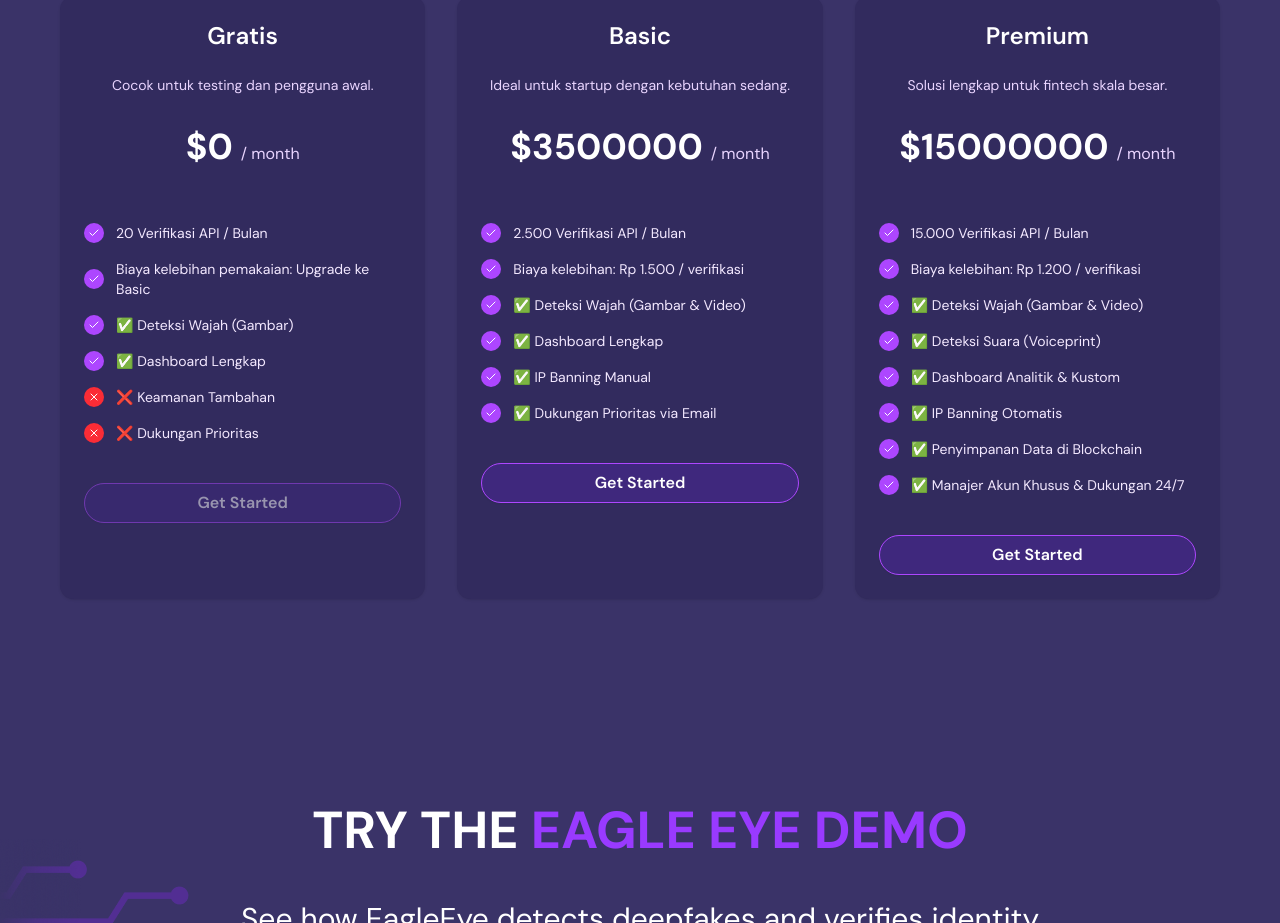
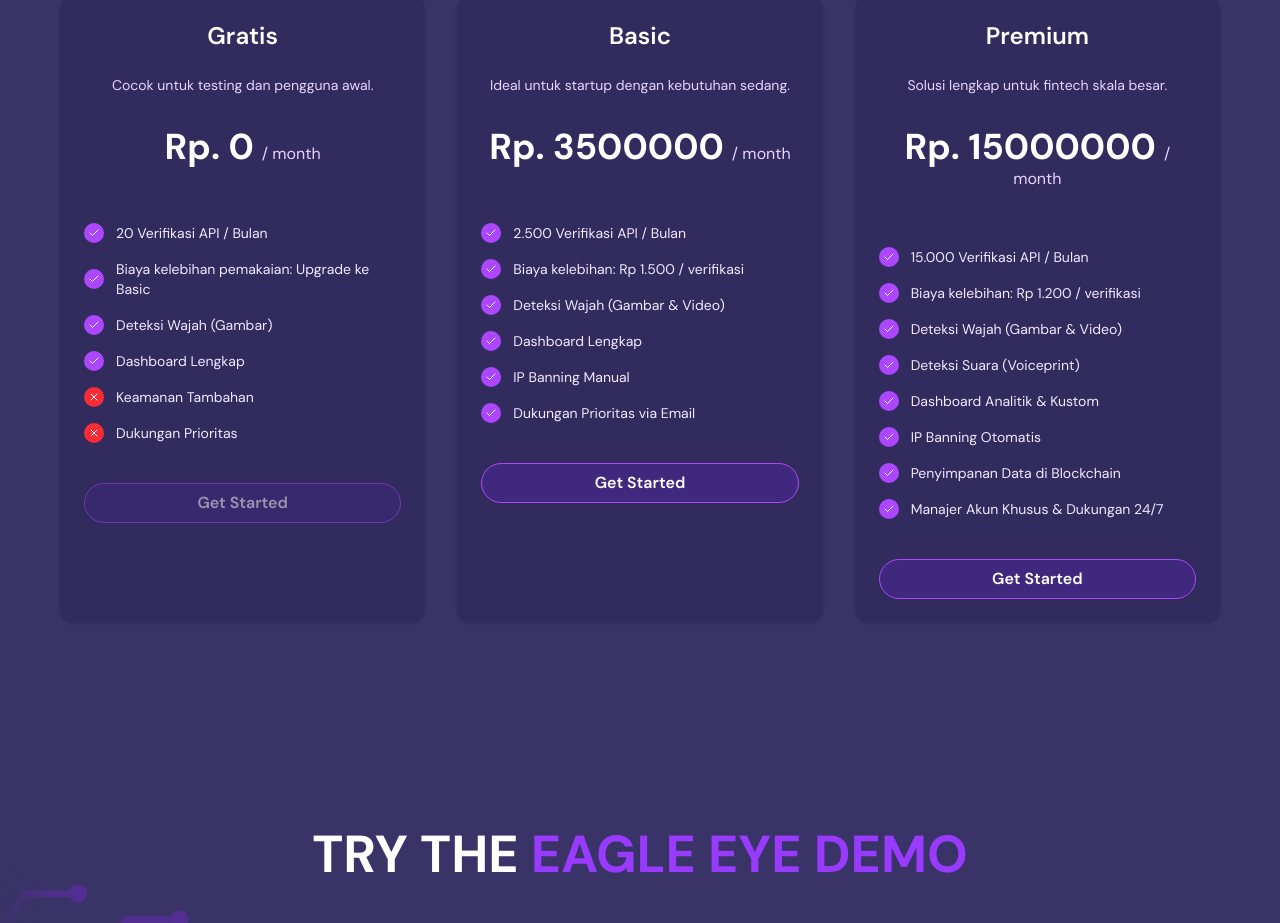
Before and after one commit to kenziehh/eagle-eye-fe, a Next.js app: page / in a window 1280 px wide. Shown: the part 3060-3983 px from the top of the page. Built offline with nearby package versions, Linux system fonts and the light colour scheme; no server answers.

Commit message:
fix: remove checkmarks from pricing plan features for consistency

```diff
--- a/src/features/home/containers/pricing.tsx
+++ b/src/features/home/containers/pricing.tsx
@@ -18,10 +18,10 @@
         features: [
             { name: "20 Verifikasi API / Bulan", included: true },
             { name: "Biaya kelebihan pemakaian: Upgrade ke Basic", included: true },
-            { name: "✅ Deteksi Wajah (Gambar)", included: true },
-            { name: "✅ Dashboard Lengkap", included: true },
-            { name: "❌ Keamanan Tambahan", included: false },
-            { name: "❌ Dukungan Prioritas", included: false },
+            { name: "Deteksi Wajah (Gambar)", included: true },
+            { name: "Dashboard Lengkap", included: true },
+            { name: "Keamanan Tambahan", included: false },
+            { name: "Dukungan Prioritas", included: false },
         ],
     },
     {
@@ -32,10 +32,10 @@
         features: [
             { name: "2.500 Verifikasi API / Bulan", included: true },
             { name: "Biaya kelebihan: Rp 1.500 / verifikasi", included: true },
-            { name: "✅ Deteksi Wajah (Gambar & Video)", included: true },
-            { name: "✅ Dashboard Lengkap", included: true },
-            { name: "✅ IP Banning Manual", included: true },
-            { name: "✅ Dukungan Prioritas via Email", included: true },
+            { name: "Deteksi Wajah (Gambar & Video)", included: true },
+            { name: "Dashboard Lengkap", included: true },
+            { name: "IP Banning Manual", included: true },
+            { name: "Dukungan Prioritas via Email", included: true },
         ],
     },
     {
@@ -46,12 +46,12 @@
         features: [
             { name: "15.000 Verifikasi API / Bulan", included: true },
             { name: "Biaya kelebihan: Rp 1.200 / verifikasi", included: true },
-            { name: "✅ Deteksi Wajah (Gambar & Video)", included: true },
-            { name: "✅ Deteksi Suara (Voiceprint)", included: true },
-            { name: "✅ Dashboard Analitik & Kustom", included: true },
-            { name: "✅ IP Banning Otomatis", included: true },
-            { name: "✅ Penyimpanan Data di Blockchain", included: true },
-            { name: "✅ Manajer Akun Khusus & Dukungan 24/7", included: true },
+            { name: "Deteksi Wajah (Gambar & Video)", included: true },
+            { name: "Deteksi Suara (Voiceprint)", included: true },
+            { name: "Dashboard Analitik & Kustom", included: true },
+            { name: "IP Banning Otomatis", included: true },
+            { name: "Penyimpanan Data di Blockchain", included: true },
+            { name: "Manajer Akun Khusus & Dukungan 24/7", included: true },
         ],
     },
 ];
@@ -91,7 +91,7 @@
                                 {plan.description}
                             </CardDescription>
                             <div className="mt-6">
-                                <span className="text-4xl font-bold text-white">${plan.price}</span>
+                                <span className="text-4xl font-bold text-white">Rp. {plan.price}</span>
                                 <span className="text-purple-200 ml-2">/ month</span>
                             </div>
                         </CardHeader>
```
